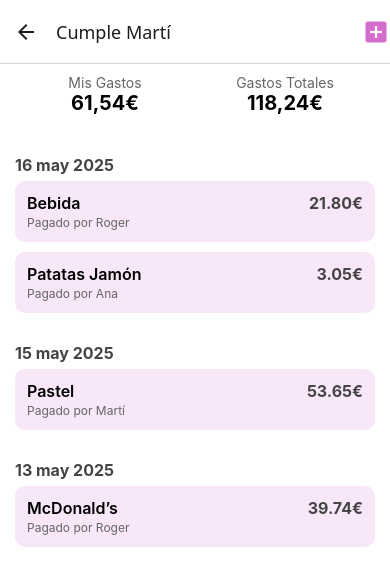
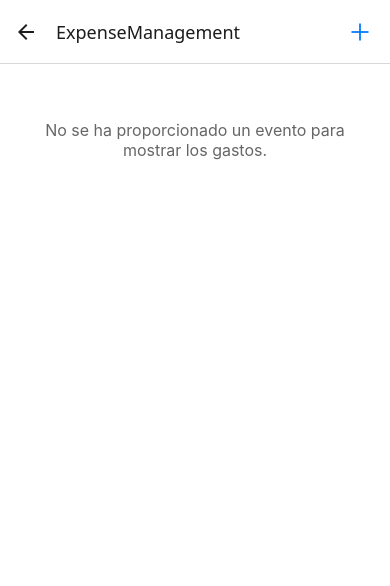
Before and after one commit to rogerguinon/plan-b, a React Native app: screen /ExpenseManagement in a window 390 px wide. Shown: the top 586 px of the page. Built offline with nearby package versions, Linux system fonts and the light colour scheme; what expo-auth-session would draw is missing.

Commit message:
Commit final de hoy. Plantilla de los gastos

```diff
--- a/src/screens/ExpenseManagement/ExpenseManagement.js
+++ b/src/screens/ExpenseManagement/ExpenseManagement.js
@@ -1,111 +1,121 @@
-// src/screens/ExpenseManagement/ExpenseManagementScreen.js
+import React, { useEffect, useLayoutEffect, useState } from 'react';
+import { View, Text, FlatList, StyleSheet, TouchableOpacity } from 'react-native';
+import { useRoute, useNavigation } from '@react-navigation/native';
+import { getGastosPorEvento } from '../../data/gastosStorage';
+import { Ionicons } from '@expo/vector-icons';
 
-import React, { useLayoutEffect } from 'react';
-import { View, Text, StyleSheet, SectionList, TouchableOpacity } from 'react-native';
-import { useNavigation } from '@react-navigation/native';
-import { MaterialIcons } from '@expo/vector-icons';
+const ExpenseManagement = () => {
+  const route = useRoute();
+  const navigation = useNavigation();
+  const eventId = route?.params?.eventId;
 
-export default function ExpenseManagementScreen() {
-  const navigation = useNavigation();
+  const [gastos, setGastos] = useState([]);
 
+  useEffect(() => {
+    if (!eventId) return;
+
+    const cargarGastos = async () => {
+      const data = await getGastosPorEvento(eventId);
+      setGastos(data || []);
+    };
+
+    cargarGastos();
+  }, [eventId]);
+
+  // Configurar el botón "+" en el header
   useLayoutEffect(() => {
     navigation.setOptions({
       headerRight: () => (
-        <TouchableOpacity onPress={() => navigation.navigate('NewExpense')}>
-          <MaterialIcons name="add-box" size={28} color="#d46bcf" />
+        <TouchableOpacity
+          onPress={() => navigation.navigate('NewExpense', { eventId })}
+          style={{ marginRight: 16 }}
+        >
+          <Ionicons name="add" size={28} color="#007AFF" />
         </TouchableOpacity>
       ),
-      title: 'Cumple Martí', // Puedes hacer esto dinámico con props si quieres
     });
-  }, [navigation]);
+  }, [navigation, eventId]);
 
-  const gastosPorFecha = [
-    {
-      title: '16 may 2025',
-      data: [
-        { title: 'Bebida', amount: 21.80, payer: 'Roger' },
-        { title: 'Patatas Jamón', amount: 3.05, payer: 'Ana' },
-      ],
-    },
-    {
-      title: '15 may 2025',
-      data: [
-        { title: 'Pastel', amount: 53.65, payer: 'Martí' },
-      ],
-    },
-    {
-      title: '13 may 2025',
-      data: [
-        { title: 'McDonald’s', amount: 39.74, payer: 'Roger' },
-      ],
-    },
-  ];
+  const renderGasto = ({ item }) => (
+    <View style={styles.gastoCard}>
+      <Text style={styles.descripcion}>{item.descripcion || 'Gasto sin descripción'}</Text>
+      <Text style={styles.info}>
+        Pagado por: <Text style={styles.bold}>{item.pagadoPor}</Text>
+      </Text>
+      <Text style={styles.info}>
+        Cantidad: <Text style={styles.bold}>{item.cantidad}€</Text>
+      </Text>
+      <Text style={styles.info}>
+        Repartido entre: {item.participantes.join(', ')}
+      </Text>
+    </View>
+  );
+
+  if (!eventId) {
+    return (
+      <View style={styles.container}>
+        <Text style={styles.emptyText}>No se ha proporcionado un evento para mostrar los gastos.</Text>
+      </View>
+    );
+  }
 
   return (
     <View style={styles.container}>
-      {/* Cabecera con resumen */}
-      <View style={styles.summaryRow}>
-        <View style={styles.summaryBox}>
-          <Text style={styles.summaryTitle}>Mis Gastos</Text>
-          <Text style={styles.summaryValue}>61,54€</Text>
-        </View>
-        <View style={styles.summaryBox}>
-          <Text style={styles.summaryTitle}>Gastos Totales</Text>
-          <Text style={styles.summaryValue}>118,24€</Text>
-        </View>
-      </View>
+      <Text style={styles.header}>Gastos del evento</Text>
 
-      {/* Lista de gastos por fecha */}
-      <SectionList
-        sections={gastosPorFecha}
-        keyExtractor={(item, index) => item.title + index}
-        renderSectionHeader={({ section: { title } }) => (
-          <Text style={styles.sectionHeader}>{title}</Text>
-        )}
-        renderItem={({ item }) => (
-          <View style={styles.expenseCard}>
-            <Text style={styles.expenseTitle}>{item.title}</Text>
-            <Text style={styles.expensePayer}>Pagado por {item.payer}</Text>
-            <Text style={styles.expenseAmount}>{item.amount.toFixed(2)}€</Text>
-          </View>
-        )}
-        contentContainerStyle={{ paddingBottom: 100 }}
-      />
+      {gastos.length === 0 ? (
+        <Text style={styles.emptyText}>Aún no hay gastos registrados para esta quedada.</Text>
+      ) : (
+        <FlatList
+          data={gastos}
+          keyExtractor={(item) => item.id}
+          renderItem={renderGasto}
+          contentContainerStyle={styles.listContainer}
+        />
+      )}
     </View>
   );
-}
+};
 
 const styles = StyleSheet.create({
-  container: { flex: 1, backgroundColor: '#fff', paddingHorizontal: 15, paddingTop: 10 },
-
-  summaryRow: { flexDirection: 'row', justifyContent: 'space-between', marginBottom: 20 },
-  summaryBox: { alignItems: 'center', flex: 1 },
-  summaryTitle: { fontSize: 14, color: '#666' },
-  summaryValue: { fontSize: 20, fontWeight: 'bold', color: '#000' },
-
-  sectionHeader: {
+  container: {
+    flex: 1,
+    padding: 16,
+    backgroundColor: '#fff',
+  },
+  header: {
+    fontSize: 22,
+    fontWeight: 'bold',
+    marginBottom: 16,
+    textAlign: 'center',
+  },
+  listContainer: {
+    paddingBottom: 16,
+  },
+  gastoCard: {
+    backgroundColor: '#f1f1f1',
+    padding: 12,
+    borderRadius: 8,
+    marginBottom: 12,
+  },
+  descripcion: {
     fontSize: 16,
+    fontWeight: '600',
+    marginBottom: 6,
+  },
+  info: {
+    fontSize: 14,
+    marginBottom: 4,
+  },
+  bold: {
     fontWeight: 'bold',
-    marginTop: 20,
-    marginBottom: 6,
-    color: '#444',
   },
-
-  expenseCard: {
-    backgroundColor: '#f8e7f9',
-    padding: 12,
-    borderRadius: 10,
-    marginBottom: 10,
-    position: 'relative',
-  },
-  expenseTitle: { fontSize: 16, fontWeight: '600' },
-  expensePayer: { fontSize: 12, color: '#666', marginTop: 2 },
-  expenseAmount: {
-    position: 'absolute',
-    right: 12,
-    top: 12,
+  emptyText: {
+    textAlign: 'center',
     fontSize: 16,
-    fontWeight: 'bold',
-    color: '#444',
+    color: '#666',
+    marginTop: 40,
   },
 });
+
+export default ExpenseManagement;
```
